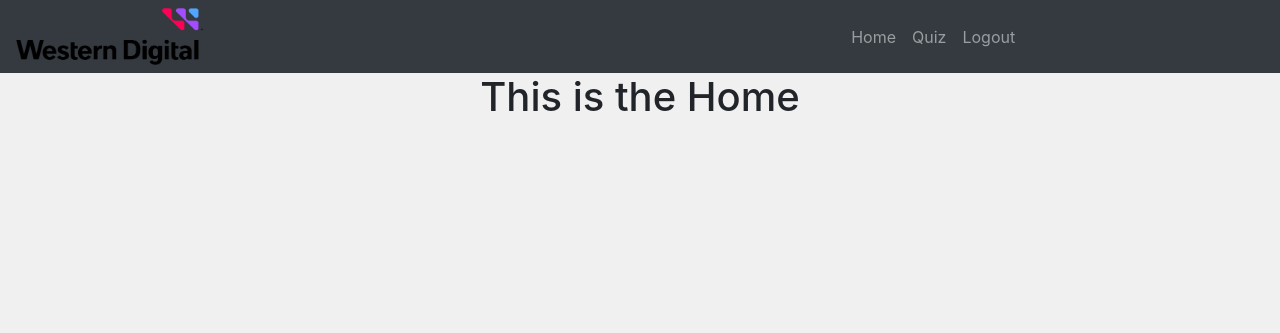
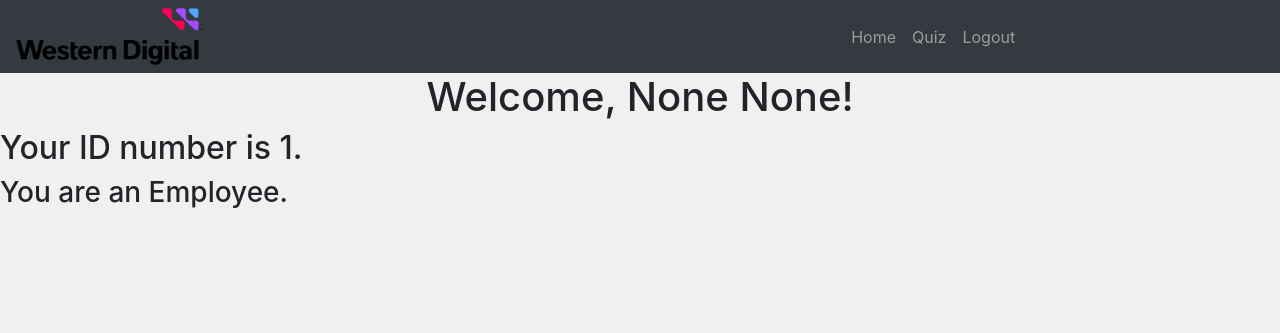
Before and after one commit to 2ashy4u/CSE120Project, a Flask app: page /Home in a window 1280 px wide. Shown: the top 333 px of the page. Run offline with Flask 2, Linux system fonts and the light colour scheme; the visitor is signed in with stand-in values (Sample User, id 1); data comes from the database, SQL or seed files in the repository.

Commit message:
Printing data test

```diff
--- a/website/templates/home.html
+++ b/website/templates/home.html
@@ -1,4 +1,14 @@
 {% extends "base.html" %} {% block title %}Landing Page{% endblock %}
 {% block content %}
-<h1> This is the Home </h1>
+<h1> Welcome, {% print(user.firstname) %} {% print(user.lastname) %}! </h1>
+<h2> Your ID number is {% print(user.id) %}. </h2>
+{% if user.isManager == 'Y' %}
+    {% if user.isSupManager == 'Y' %}
+        <h3> You are a SUPER Manager! </h3>
+    {% else %}
+        <h3> You are a Manager. </h3>
+    {% endif %}
+{% else %}
+    <h3> You are an Employee. </h3>
+{% endif %}
 {% endblock %}
```
